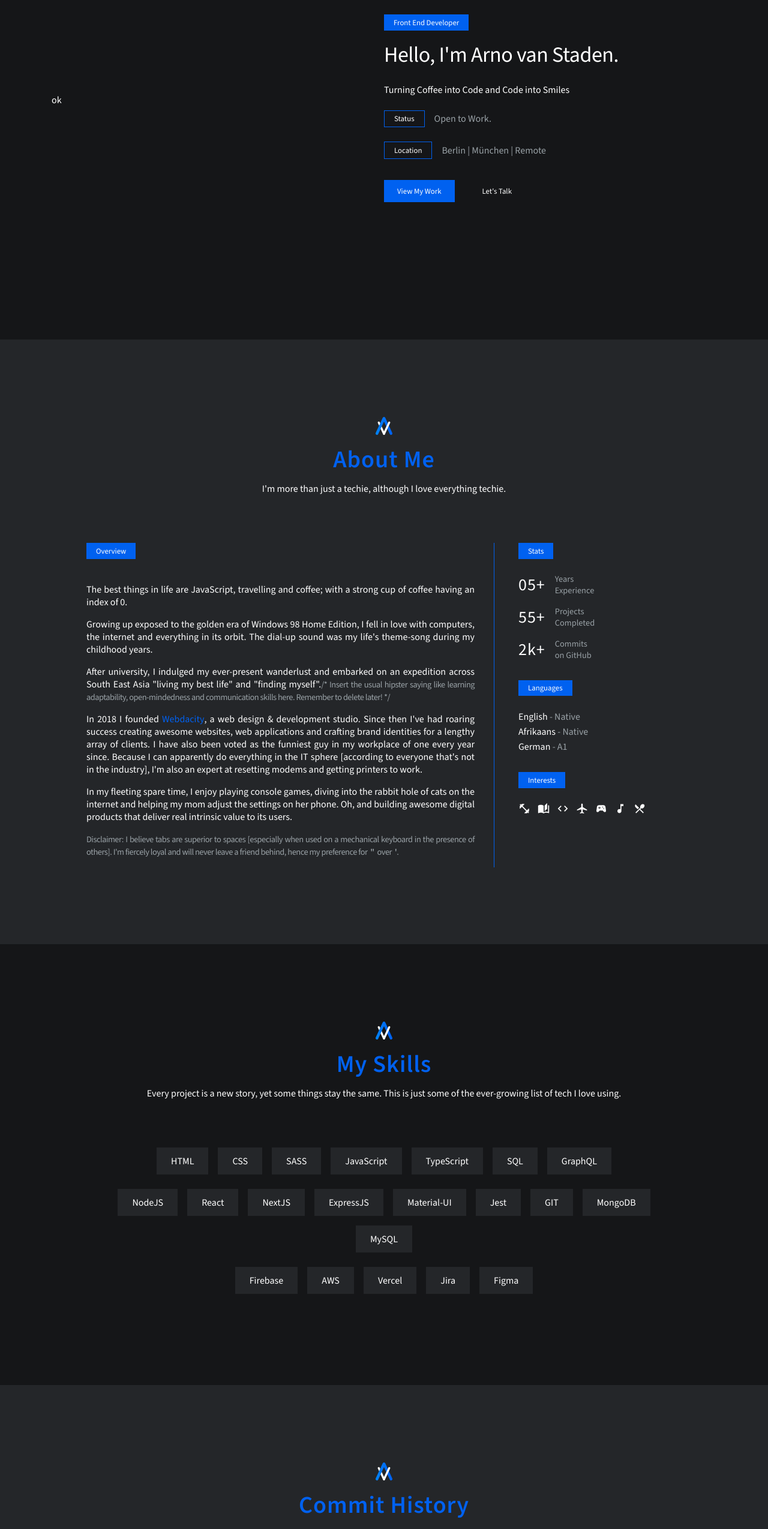
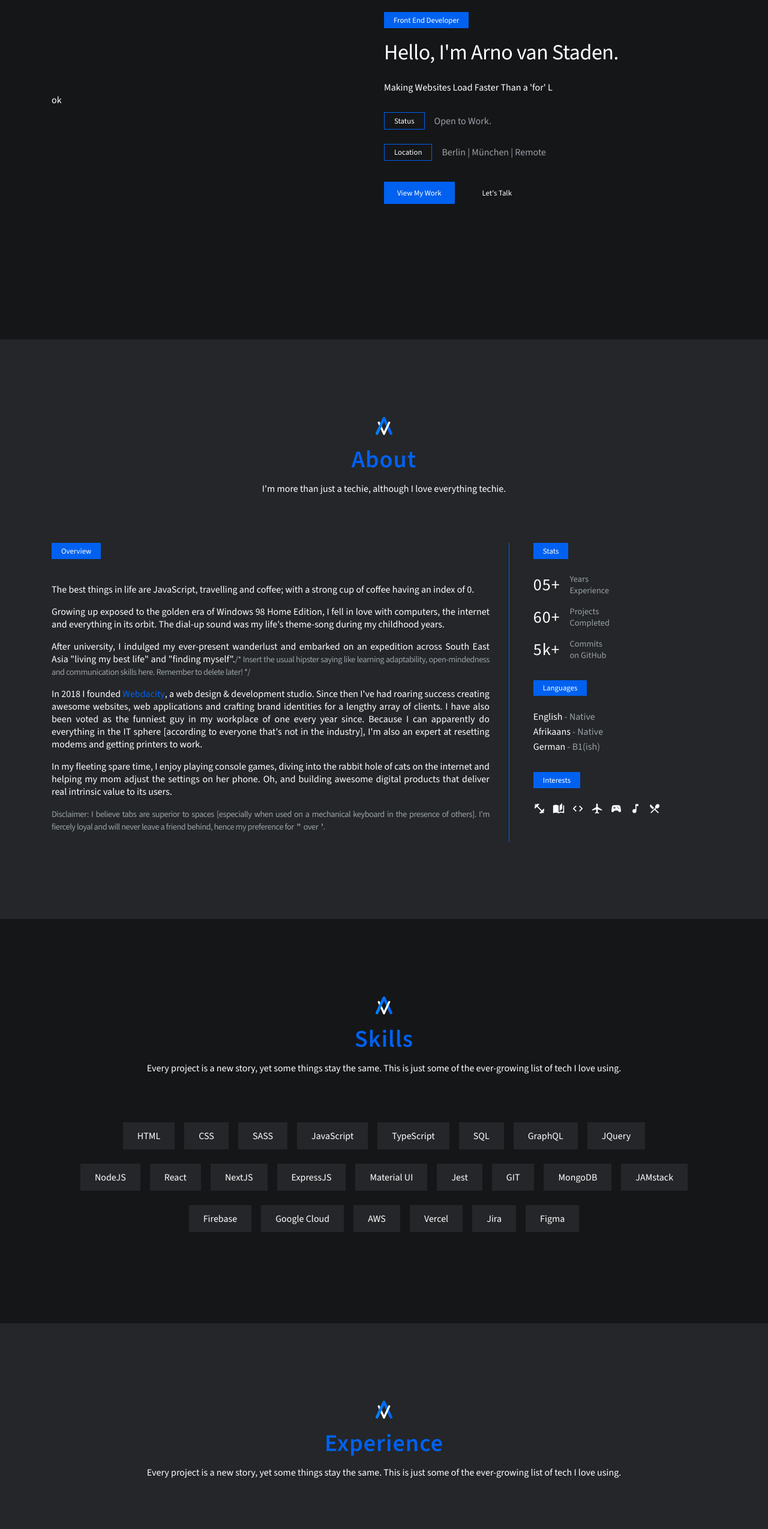
Before and after one commit to arnovanstaden/ArnovS, a Next.js app: page / in a window 1280 px wide. Shown: the part 234-2783 px from the top of the page at 60% size. Built offline with nearby package versions, Linux system fonts and the light colour scheme.

Commit message:
Add typing animation

```diff
--- a/src/app/page.tsx
+++ b/src/app/page.tsx
@@ -9,7 +9,7 @@ const HomePage = (): JSX.Element => (
     <Section
       light
       id="about"
-      heading="About Me"
+      heading="About"
       subheading="I'm more than just a techie, although I love everything techie."
     >
       <About />
@@ -17,7 +17,7 @@ const HomePage = (): JSX.Element => (
 
     <Section
       id="skills"
-      heading="My Skills"
+      heading="Skills"
       subheading="Every project is a new story, yet some things stay the same. This is just some of the ever-growing list of tech I love using."
     >
       <Skills />
@@ -26,7 +26,7 @@ const HomePage = (): JSX.Element => (
     <Section
       light
       id="experience"
-      heading="Commit History"
+      heading="Experience"
       subheading="Every project is a new story, yet some things stay the same. This is just some of the ever-growing list of tech I love using."
     >
       <br />
@@ -37,7 +37,7 @@ const HomePage = (): JSX.Element => (
       heading="Projects"
       subheading="Talk is cheap and I prefer putting my code where my keyboard is. Here are some of my featured projects."
     >
-      <p>Lorem ipsum dolor sit, amet consectetur adipisicing elit. Saepe eveniet similique quos a illum assumenda, maiores ducimus ab adipisci distinctio tenetur nam ipsam porro, quisquam consequatur explicabo, quo veritatis impedit repudiandae quod architecto expedita mollitia. Qui asperiores saepe dicta ex quos illo? Magnam accusamus id inventore at hic magni eum.</p>
+      <br />
     </Section>
   </main>
 );
--- a/src/components/content/About/index.tsx
+++ b/src/components/content/About/index.tsx
@@ -30,11 +30,11 @@ const About = (): JSX.Element | null => (
             <p>Years <br /> Experience</p>
           </div>
           <div className={styles.stat}>
-            <span>55+</span>
+            <span>60+</span>
             <p>Projects <br /> Completed</p>
           </div>
           <div className={styles.stat}>
-            <span>2k+</span>
+            <span>5k+</span>
             <p>Commits <br />on GitHub</p>
           </div>
         </div>
@@ -52,7 +52,7 @@ const About = (): JSX.Element | null => (
           </li>
           <li>
             <span />
-            German <span>- A1</span>
+            German <span>- B1(ish)</span>
           </li>
         </ul>
       </div>
--- /dev/null
+++ b/src/components/content/Landing/TypingAnimation/index.tsx
@@ -0,0 +1,50 @@
+'use client';
+
+import React, { useState, useEffect } from 'react';
+import styles from './styles.module.scss';
+
+const TypingAnimation = (): JSX.Element => {
+  const strings = [
+    'Making Websites Load Faster Than a \'for\' Loop on Coffee',
+    'Turning \'TypeError\' into \'TypeWonderful\'',
+    'Crafting Web Magic, One \'let\' at a Time',
+    'Making the Web Safer, One Line of Code (or Two) at a Time',
+    'Optimizing Websites to Run as Smoothly as a Well-Refactored Function',
+    'Turning Coffee into Code and Code into Smiles',
+    'No Bugs Allowed – Only the Friendly \'console.log\' Kind',
+    'Where \'const\' Commitment Meets Creative Code',
+    'Serving Freshly Baked Websites with a Side of TypeScript',
+    'Web Development: Because \'null\' and \'undefined\' Are Not an Option',
+  ];
+  const typingSpeed = 70;
+  const deleteSpeed = 35;
+  const displayDuration = 2000;
+
+  const [currentStringIndex, setCurrentStringIndex] = useState(0);
+  const [currentText, setCurrentText] = useState('');
+  const [isDeleting, setIsDeleting] = useState(false);
+
+  useEffect(() => {
+    if (!isDeleting && currentText === strings[currentStringIndex]) {
+      setTimeout(() => {
+        setIsDeleting(true);
+      }, displayDuration);
+    } else if (isDeleting && currentText === '') {
+      setIsDeleting(false);
+      setCurrentStringIndex((prevIndex) => (prevIndex + 1) % strings.length);
+    } else {
+      const timeout = setTimeout(() => {
+        setCurrentText((prevText) => isDeleting
+          ? prevText.substring(0, prevText.length - 1)
+          : prevText + strings[currentStringIndex][prevText.length],
+        );
+      }, isDeleting ? deleteSpeed : typingSpeed);
+
+      return () => clearTimeout(timeout);
+    }
+  }, [currentText, isDeleting, strings, currentStringIndex, deleteSpeed, typingSpeed, displayDuration]);
+
+  return <p className={styles.TypingAnimation}>{currentText}</p>;
+};
+
+export default TypingAnimation;
--- /dev/null
+++ b/src/components/content/Landing/TypingAnimation/styles.module.scss
@@ -0,0 +1,4 @@
+.TypingAnimation {
+  height: 1rem;
+  margin: 0 0 0.75rem 0;
+}
--- a/src/components/content/Landing/index.tsx
+++ b/src/components/content/Landing/index.tsx
@@ -3,6 +3,7 @@ import styles from './styles.module.scss';
 import Button from '@components/system/Input/Button';
 import Link from 'next/link';
 import Chip from '@components/system/display/Chip';
+import TypingAnimation from './TypingAnimation';
 
 const Landing = (): JSX.Element | null => (
   <section className={styles.Landing}>
@@ -14,9 +15,7 @@ const Landing = (): JSX.Element | null => (
         <div className={styles.content}>
           <Chip>Front End Developer</Chip>
           <h1 className={styles.name}>Hello, I'm Arno van Staden.</h1>
-          <p className={styles.description}>
-            Turning Coffee into Code and Code into Smiles
-          </p>
+          <TypingAnimation />
           <div className={styles.info}>
             <Chip outlined>Status</Chip>
             <p>Open to Work.</p>
--- a/src/components/content/Skills/index.tsx
+++ b/src/components/content/Skills/index.tsx
@@ -9,6 +9,7 @@ const Skills = (): JSX.Element | null => {
     'TypeScript',
     'SQL',
     'GraphQL',
+    'JQuery',
   ];
 
   const frameworksAndLibraries = [
@@ -16,15 +17,16 @@ const Skills = (): JSX.Element | null => {
     'React',
     'NextJS',
     'ExpressJS',
-    'Material-UI',
+    'Material UI',
     'Jest',
     'GIT',
     'MongoDB',
-    'MySQL',
+    'JAMstack',
   ];
 
   const platforms = [
     'Firebase',
+    'Google Cloud',
     'AWS',
     'Vercel',
     'Jira',
--- a/src/components/layout/Header/NavList/index.tsx
+++ b/src/components/layout/Header/NavList/index.tsx
@@ -8,8 +8,8 @@ const NavList = ({ onClick }: { onClick?: () => void }): JSX.Element => {
     slug: string,
     label: string,
   }[] = [{
-    slug: '/projects',
-    label: 'Projects',
+    slug: '#about',
+    label: 'About',
   },
   {
     slug: '#skills',
@@ -17,7 +17,11 @@ const NavList = ({ onClick }: { onClick?: () => void }): JSX.Element => {
   },
   {
     slug: '#about',
-    label: 'About',
+    label: 'Experience',
+  },
+  {
+    slug: '/projects',
+    label: 'Projects',
   },
   {
     slug: '#contact',
--- a/src/components/layout/Section/styles.module.scss
+++ b/src/components/layout/Section/styles.module.scss
@@ -1,5 +1,5 @@
 .Section {
-  padding: 8rem;
+  padding: 8rem 0;
   box-sizing: border-box;
   width: 100%;
 
```
